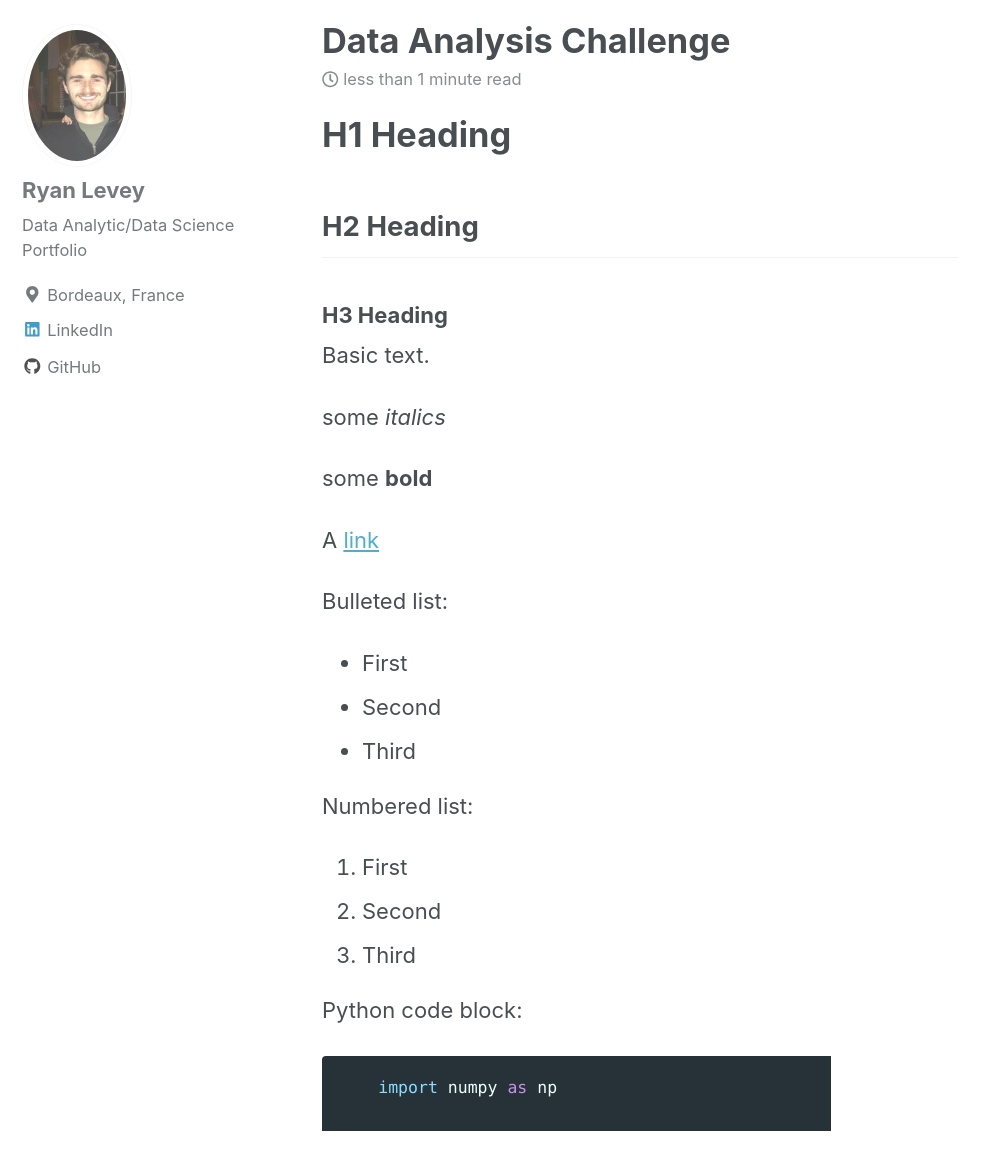
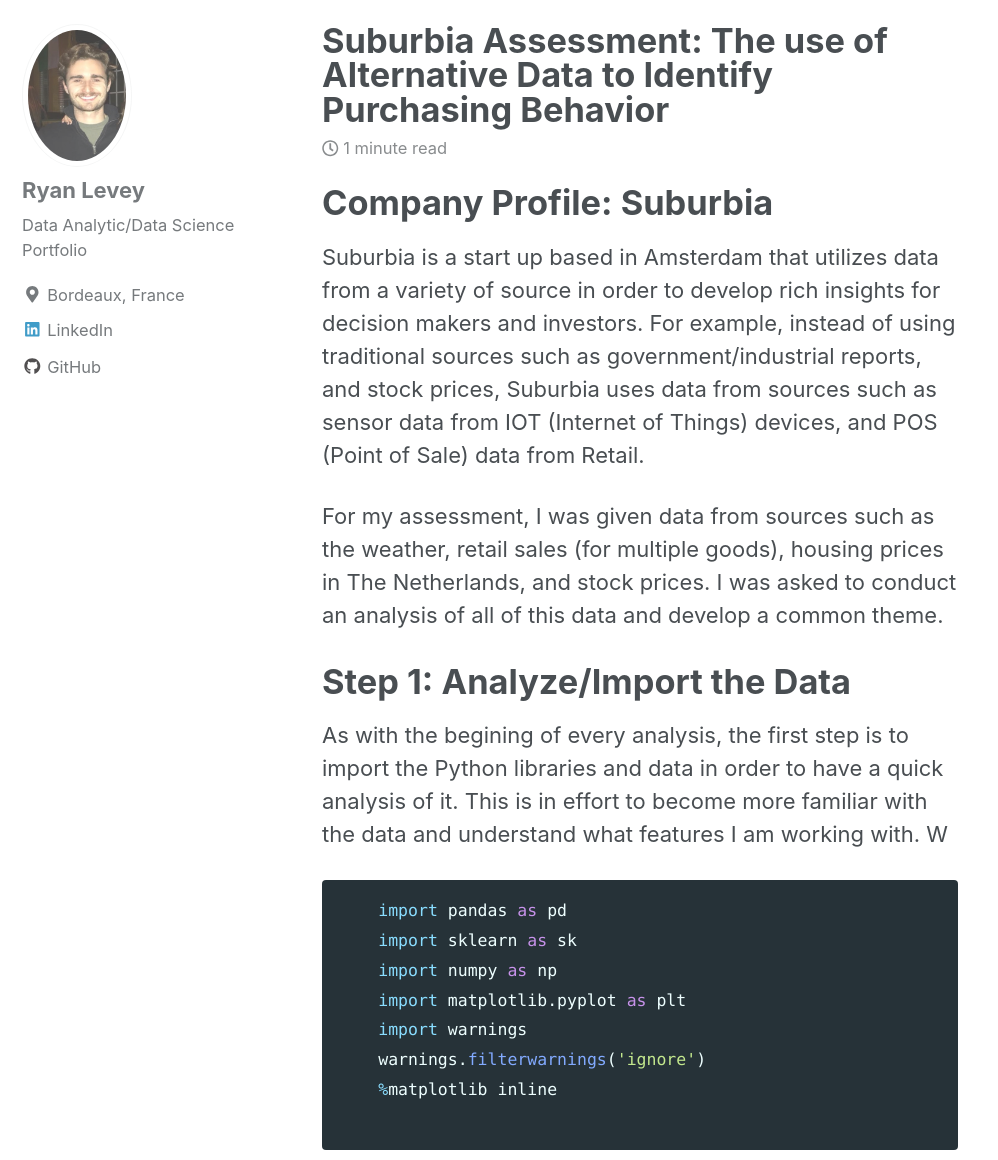
Before and after one commit to RyanLevey/RyanLevey2.github.io, a Jekyll site: the page built from _posts/2018-04-12-coffeeanalysis.md, in a window 1280 px wide and 1400 px high, scrolled down 840 px. Shown: the part 240-1400 px from the top of the window, without its empty margins (0-998 px from the left). Built offline with Jekyll 4.4.1, drawn with Linux system fonts in a browser that asks for light colours; nearby versions of some CDN libraries; some of the changed text lies outside the part shown.

Commit message:
Begin Post of Suburbia

````diff
--- a/_posts/2018-04-12-coffeeanalysis.md
+++ b/_posts/2018-04-12-coffeeanalysis.md
@@ -1,13 +1,40 @@
 ---
-title: "Data Analysis Challenge"
+title: "Suburbia Assessment: The use of Alternative Data to Identify Purchasing Behavior"
 date: 2018-04-12
 tags: [data science, data analysis, data visualization]
 header:
   image: "/images/Milan.jpg"
-excerpt: "Data Visualizing the Ambiance of Coffee"
+excerpt: "The Relationship between weather and value of coffee purchased"
 ---
 
-# H1 Heading
+# Company Profile: Suburbia
+
+Suburbia is a start up based in Amsterdam that utilizes data from a variety of source in order to develop rich insights for decision makers and investors. For example, instead of using traditional sources such as government/industrial reports, and stock prices, Suburbia uses data from sources such as sensor data from IOT (Internet of Things) devices, and POS (Point of Sale) data from Retail.
+
+For my assessment, I was given data from sources such as the weather, retail sales (for multiple goods), housing prices in The Netherlands, and stock prices. I was asked to conduct an analysis of all of this data and develop a common theme.
+
+# Step 1: Analyze/Import the Data
+
+As with the begining of every analysis, the first step is to import the Python libraries and data in order to have a quick analysis of it. This is in effort to become more familiar with the data and understand what features I am working with. W
+
+```python
+    import pandas as pd
+    import sklearn as sk
+    import numpy as np
+    import matplotlib.pyplot as plt
+    import warnings
+    warnings.filterwarnings('ignore')
+    %matplotlib inline
+
+```
+And for the data files:
+
+```python
+    weather_1 = pd.read_csv('...File Path...', delimiter = ',', encoding = 'utf-8-sig')
+    retail = pd.read_csv('...File Path...', delimiter=',', encoding = 'utf-8-sig')
+
+```
+
 
 ## H2 Heading
 
````
